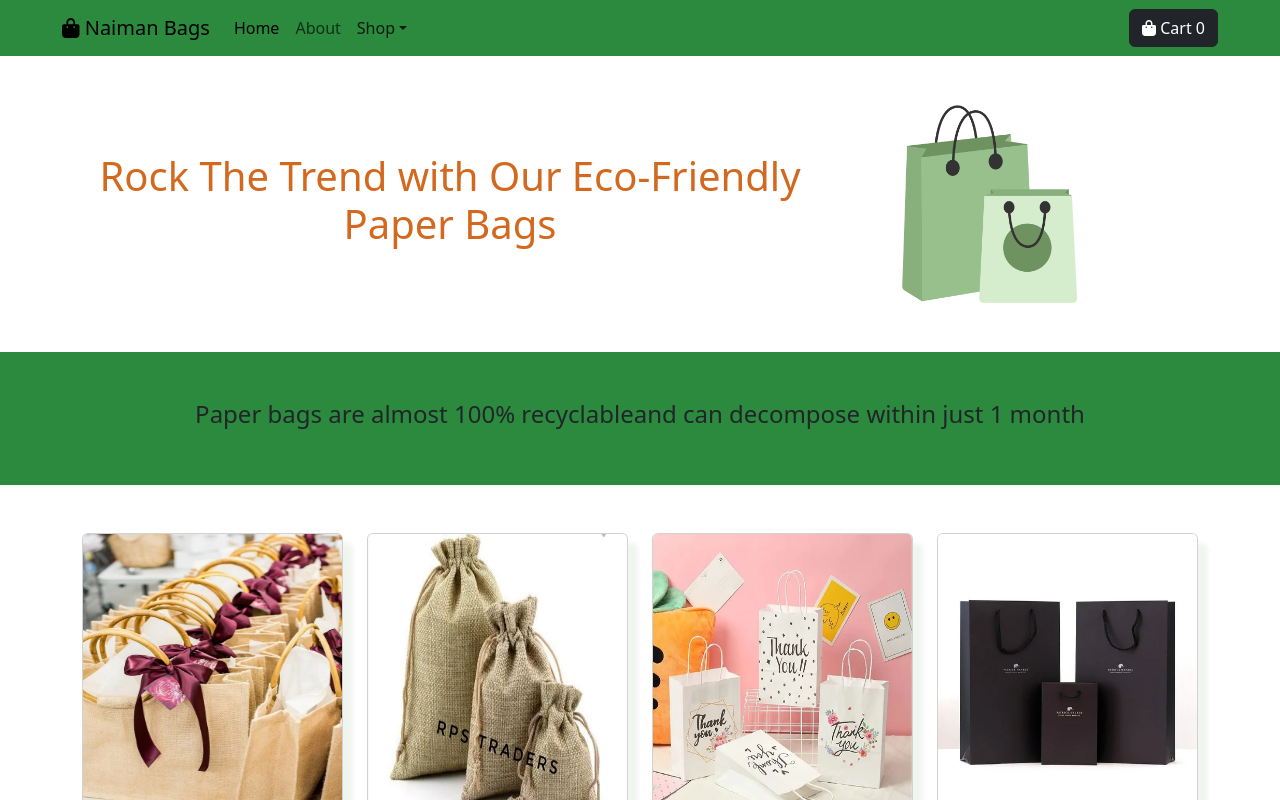
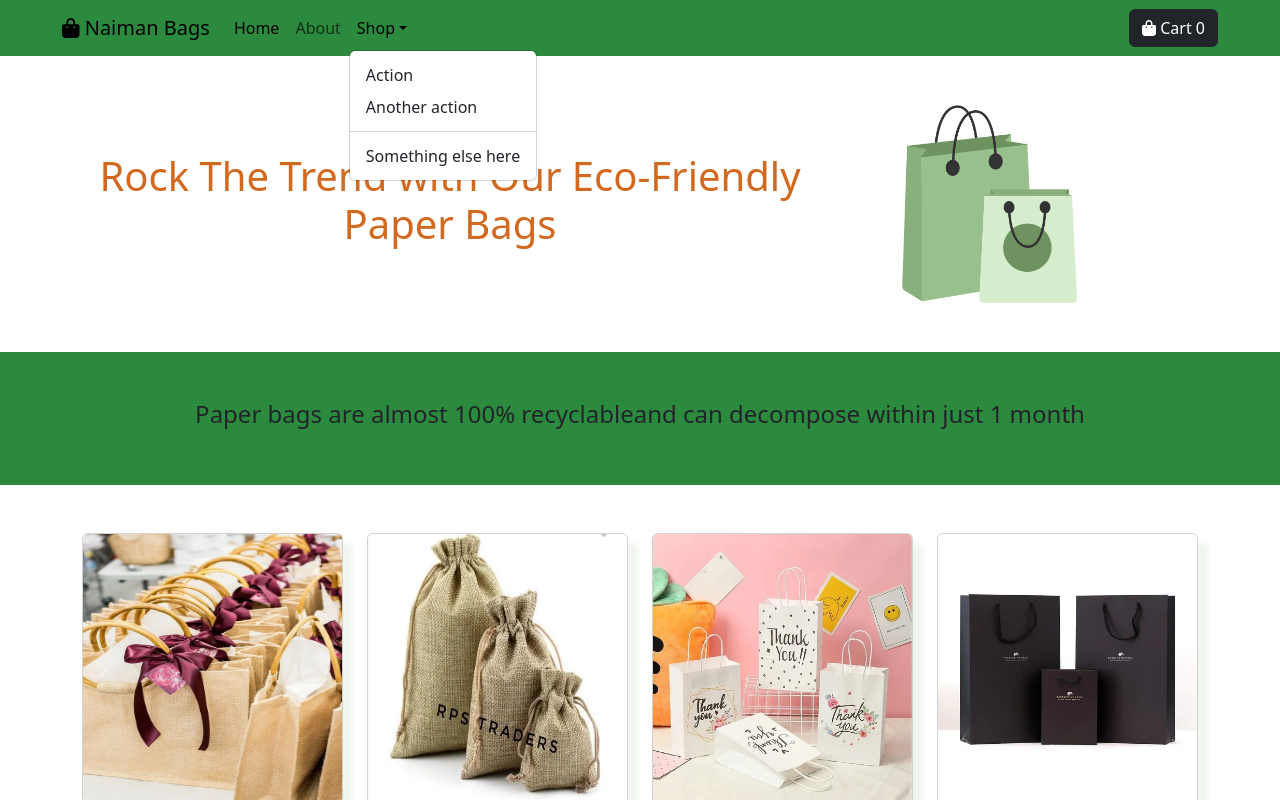
Before and after one commit to gowsiraj/React-Task-02, a React (Create React App) app: page / in a window 1280 px wide. Both pictures are taken after a click on the button "Shop". Shown: the top 800 px of the page. Built offline with nearby package versions, Linux system fonts and the light colour scheme.

Commit message:
first commit

```diff
--- a/src/App.css
+++ b/src/App.css
@@ -42,14 +42,12 @@
 
 }
 .img-1{
-  width:100%;
-  height:300px;
   border-bottom: 3px solid #2b8a3e;
 }
 .c-01{
   box-shadow: 10px 10px 5px rgb(241, 245, 239);
 }
-.nav{
+.navi{
   background-color: #2b8a3e;
 }
 .btn-1{
--- a/src/App.js
+++ b/src/App.js
@@ -1,6 +1,7 @@
 
 import './App.css';
 import 'bootstrap/dist/css/bootstrap.min.css';
+import 'bootstrap/dist/js/bootstrap.bundle.min.js';
 import Navbar from './Shop/Navbar';
 import Header from './Shop/Header';
 import Main from './Shop/Main';
@@ -102,16 +103,16 @@ function App() {
   return (
     <div>
       <Navbar cart={cart}></Navbar>
-      <div class="container text-center ">
+      <div className="container text-center ">
         <Header></Header>
       </div>
       <div className='mt-5 p-5' style={{ backgroundColor: "#2b8a3e" }}>
-        <div class="container text-center">
+        <div className="container text-center">
           <Main></Main>
         </div>
       </div>
-      <div class="container text-center">
-        <div class="row">
+      <div className="container text-center">
+        <div className="row">
           {
             card.map((card) => {
               return <Card data={card} clicked={clicked} />;
@@ -120,7 +121,7 @@ function App() {
         </div>
       </div>
       <div style={{ backgroundColor: "#ebfbee" }} className='p-5 mt-5'>
-        <div class="container text-center">
+        <div className="container text-center">
           <Footer />
         </div>
       </div>
--- a/src/Shop/Card.jsx
+++ b/src/Shop/Card.jsx
@@ -2,17 +2,20 @@ import React from 'react';
 function Card({ data, clicked }) {
 
   return (
-    <div class="col-3 mt-5" >
-      <div class="card c-01">
-        <img src={data.picture} class="card-img-top img-1" alt="..." />
-        <div class="card-body">
-          <h5 class="card-title">{data.head}</h5>
-          <p class="card-text">{data.price} / 30 piecs</p>
+    <div className="col-6 col-md-4 col-lg-3 col-xl-3 mt-5 ">
+      <div className="card c-01 h-100">
+        <img src={data.picture} className="card-img-top h-50 img-1" alt="..." />
+        <div className="card-body">
+          <h5 className="card-title">{data.head}</h5>
+          <p className="card-text">{data.price} / 30 piecs</p>
+          </div>
           {/* <button onClick={addCart;{()=>clicked(data.id)}} class="btn btn-success">{data.isclicked ? "Added" : "Add"} to Cart</button> */}
-          <button onClick={() => { clicked(data.id); }} className="btn btn-success">
+          <div className="card-footer bg-transparent border-top-0">
+          <button onClick={() => { clicked(data.id); }} className="btn btn-success mb-3">
             {data.isclicked ? "Remove from" : "Add to"}  Cart
           </button>
-        </div>
+          </div>
+
       </div>
     </div>
   );
--- a/src/Shop/Footer.jsx
+++ b/src/Shop/Footer.jsx
@@ -10,8 +10,8 @@ function Footer() {
   <li >Job& Careers</li>
 </ul>
     </div>
-    <div class="col">
-    <ul class="list-group list">
+    <div className="col">
+    <ul className="list-group list">
   <li  className='mb-2'>Contact Us</li>
   <li >Phone no: 123456789</li>
   <li >gmail.id: naiman@gmail.com</li>
--- a/src/Shop/Header.jsx
+++ b/src/Shop/Header.jsx
@@ -2,11 +2,11 @@ import React from 'react'
 
 function Header() {
   return (
-    <div class="row mt-5">
-    <div class="col-8 ">
+    <div className="row mt-5">
+    <div className="col-8 ">
     <h1 style={{color:"#D2691E"}} className='mt-5'>Rock The Trend with Our Eco-Friendly Paper Bags</h1>
     </div>
-    <div class="col-4">
+    <div className="col-4">
     <img className='img rounded' src="./image/paperbag.png" class="card-img-top" alt="..."/>
     </div>
     </div>
--- a/src/Shop/Main.jsx
+++ b/src/Shop/Main.jsx
@@ -2,8 +2,8 @@ import React from 'react'
 
 function Main() {
   return (
-    <div class="row ">
-    <div class="col">
+    <div className="row ">
+    <div className="col">
       <h4>Paper bags are almost 100% recyclableand can decompose within just 1 month</h4>
     </div>
     </div>
--- a/src/Shop/Navbar.jsx
+++ b/src/Shop/Navbar.jsx
@@ -5,36 +5,36 @@ import { faShoppingBag} from '@fortawesome/free-solid-svg-icons';
 
 function Navbar({cart}) {
   return (
-    <nav class="navbar navbar-expand-lg nav" >
-  <div class="container-fluid ">
-    <a class="navbar-brand nav-1" href="#"><FontAwesomeIcon icon={faShoppingBag} /> Naiman Bags</a>
-    <button class="navbar-toggler" type="button" data-bs-toggle="collapse" data-bs-target="#navbarSupportedContent" aria-controls="navbarSupportedContent" aria-expanded="false" aria-label="Toggle navigation">
-      <span class="navbar-toggler-icon"></span>
+    <nav className="navbar navbar-expand-lg navi" style={{ position: "sticky", top: "0", zIndex: "100" }}>
+  <div className="container-fluid">
+    <a className="navbar-brand nav-1" href="#"><FontAwesomeIcon icon={faShoppingBag} /> Naiman Bags</a>
+    <button className="navbar-toggler collapsed" type="button" data-bs-toggle="collapse" data-bs-target="#navbarSupportedContent" aria-controls="navbarSupportedContent" aria-expanded="false" aria-label="Toggle navigation">
+      <span className="navbar-toggler-icon"></span>
     </button>
-    <div class="collapse navbar-collapse" id="navbarSupportedContent">
-      <ul class="navbar-nav me-auto mb-2 mb-lg-0">
-        <li class="nav-item">
-          <a class="nav-link active " aria-current="page" href="#">Home</a>
+    <div className="collapse navbar-collapse" id="navbarSupportedContent">
+      <ul className="navbar-nav me-auto mb-2 mb-lg-0">
+        <li className="nav-item">
+          <a className="nav-link active " aria-current="page" href="#">Home</a>
         </li>
-        <li class="nav-item">
-          <a class="nav-link" href="#">About</a>
+        <li className="nav-item">
+          <a className="nav-link" href="#">About</a>
         </li>
-        <li class="nav-item dropdown">
-          <a class="nav-link dropdown-toggle" href="#" role="button" data-bs-toggle="dropdown" aria-expanded="false">
+        <li className="nav-item dropdown">
+          <a className="nav-link dropdown-toggle" href="#" role="button" data-bs-toggle="dropdown" aria-expanded="false">
             Shop
           </a>
           <ul class="dropdown-menu">
-            <li><a class="dropdown-item" href="#">Action</a></li>
-            <li><a class="dropdown-item" href="#">Another action</a></li>
-            <li><hr class="dropdown-divider"/></li>
-            <li><a class="dropdown-item" href="#">Something else here</a></li>
+            <li><a className="dropdown-item" href="#">Action</a></li>
+            <li><a className="dropdown-item" href="#">Another action</a></li>
+            <li><hr className="dropdown-divider"/></li>
+            <li><a className="dropdown-item" href="#">Something else here</a></li>
           </ul>
         </li>
 
       </ul>
-      <form class="d-flex" role="search">
+      <form className="d-flex" role="search">
 
-      <button type="button"class="btn btn-dark btn-1 "><FontAwesomeIcon icon={faShoppingBag}/> Cart {cart} </button>
+      <button type="button"className="btn btn-dark btn-1 "><FontAwesomeIcon icon={faShoppingBag}/> Cart {cart} </button>
       </form>
     </div>
   </div>
```
